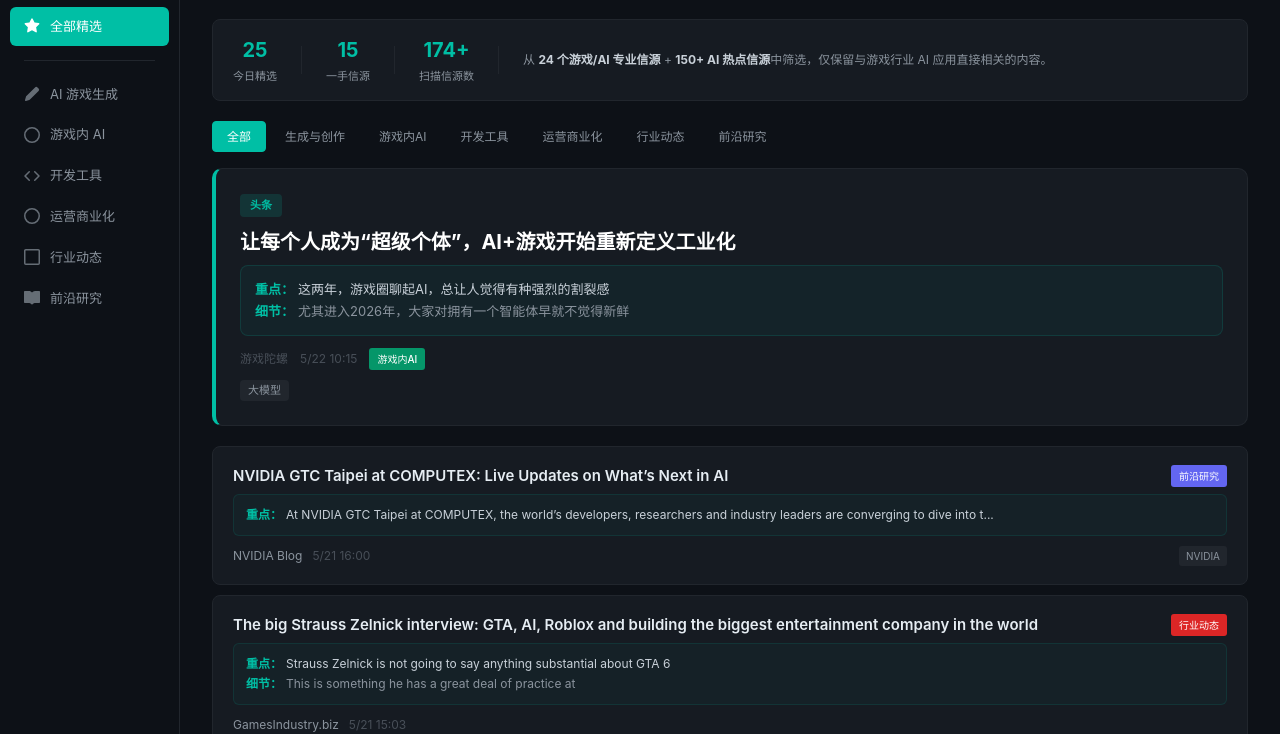
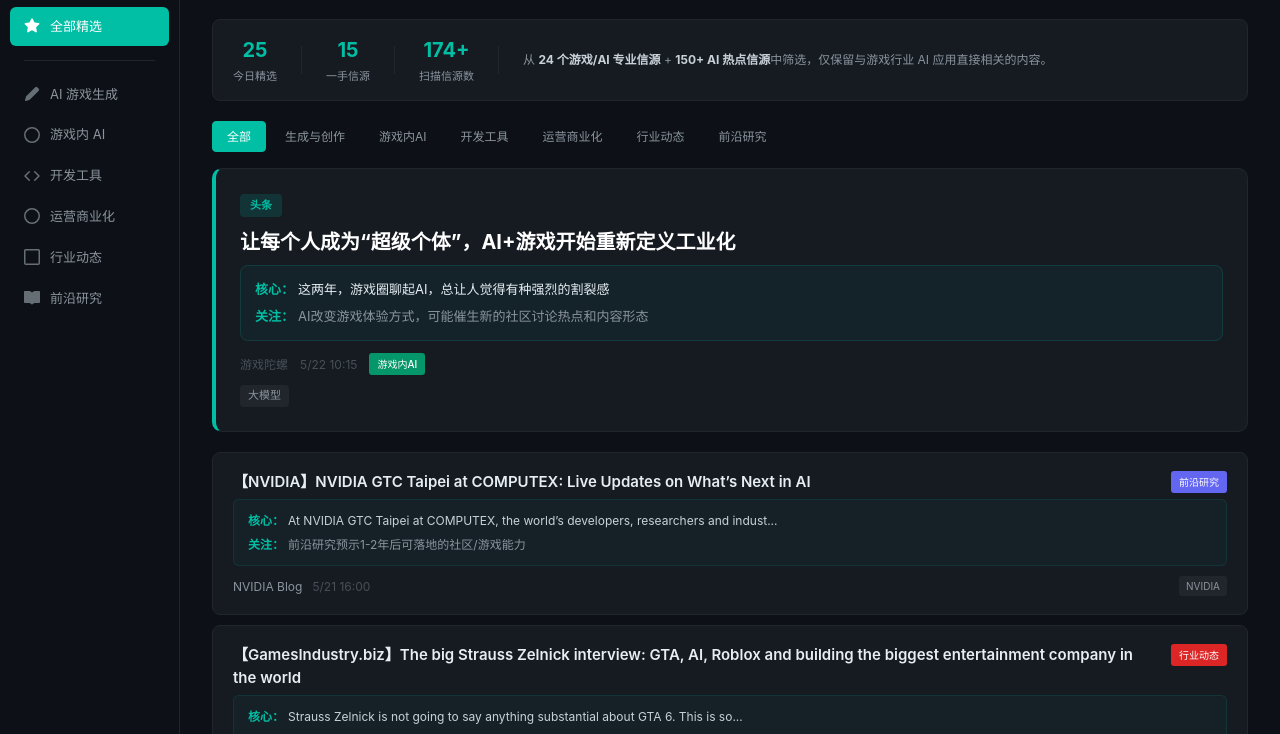
Before and after one commit to zhuhuimin0224-create/ai-game-news-, a plain HTML site: page index.html in a window 1280 px wide. Shown: the part 66-800 px from the top of the page. Drawn offline with Linux system fonts and the light colour scheme.

Commit message:
标题公司化+英文翻译+推荐理由板块化（核心/关注/数据）+关联微信游戏社区

```diff
--- a/index.html
+++ b/index.html
@@ -67,9 +67,12 @@ a:hover{text-decoration:underline}
 .headline .hl-title{font-size:20px;font-weight:700;color:#fff;line-height:1.5;margin-bottom:8px}
 .headline .hl-title a{color:inherit}
 .headline .hl-title a:hover{color:#58a6ff}
-.headline .hl-reason{font-size:13px;color:#c9d1d9;line-height:1.7;margin-bottom:12px;padding:12px 14px;background:rgba(0,191,165,0.05);border:1px solid rgba(0,191,165,0.15);border-radius:8px}
-.headline .hl-reason .reason-label{color:#00bfa5;font-weight:600;margin-right:4px}
-.headline .hl-reason .reason-detail{color:#8b949e}
+.headline .hl-reason{font-size:13px;color:#c9d1d9;line-height:1.8;margin-bottom:12px;padding:12px 14px;background:rgba(0,191,165,0.05);border:1px solid rgba(0,191,165,0.15);border-radius:8px}
+.headline .hl-reason .rl{color:#00bfa5;font-weight:600;margin-right:4px;white-space:nowrap}
+.headline .hl-reason .rv{color:#e6edf3}
+.headline .hl-reason .rd{color:#8b949e}
+.headline .hl-reason .row{display:flex;gap:0;margin-bottom:3px}
+.headline .hl-reason .row:last-child{margin-bottom:0}
 .headline .hl-summary{font-size:13px;color:#8b949e;line-height:1.7;margin-bottom:12px}
 .headline .hl-meta{display:flex;align-items:center;gap:12px;font-size:12px;color:#484f58}
 .headline .hl-tags{display:flex;gap:6px;margin-top:10px}
@@ -90,9 +93,12 @@ a:hover{text-decoration:underline}
 .cat-industry{background:#dc2626}
 .cat-research{background:#6366f1}
 
-.card-reason{font-size:12px;color:#c9d1d9;margin-bottom:10px;padding:10px 12px;background:rgba(0,191,165,0.04);border:1px solid rgba(0,191,165,0.12);border-radius:6px;line-height:1.7}
-.card-reason .reason-label{color:#00bfa5;font-weight:600;margin-right:4px}
-.card-reason .reason-detail{color:#8b949e}
+.card-reason{font-size:12px;color:#c9d1d9;margin-bottom:10px;padding:10px 14px;background:rgba(0,191,165,0.04);border:1px solid rgba(0,191,165,0.12);border-radius:6px;line-height:1.8}
+.card-reason .rl{color:#00bfa5;font-weight:600;margin-right:4px;white-space:nowrap}
+.card-reason .rv{color:#c9d1d9}
+.card-reason .rd{color:#8b949e}
+.card-reason .row{display:flex;gap:0;margin-bottom:2px}
+.card-reason .row:last-child{margin-bottom:0}
 .card-summary{display:none}
 .card-bottom{display:flex;align-items:center;justify-content:space-between;flex-wrap:wrap;gap:8px}
 .card-meta{display:flex;align-items:center;gap:10px;font-size:12px;color:#484f58}
@@ -282,9 +288,10 @@ function render(){
   if(headline){
     const cat=headline.category||'industry';
     const digest=makeDigest(headline);
+    const title=makeTitle(headline);
     html+=`<div class="headline">
       <span class="hl-badge">头条</span>
-      <div class="hl-title"><a href="${esc(headline.url||'#')}" target="_blank" rel="noopener">${esc(headline.title)}</a></div>
+      <div class="hl-title"><a href="${esc(headline.url||'#')}" target="_blank" rel="noopener">${title}</a></div>
       <div class="hl-reason">${digest}</div>
       <div class="hl-meta"><span class="source">${esc(headline.source||'')}</span><span>${fmtDate(headline.published_at)}</span><span class="card-cat cat-${cat}">${esc(CAT_SHORT[cat]||cat)}</span></div>
       ${headline.tags&&headline.tags.length?`<div class="hl-tags">${headline.tags.map(t=>`<span>${esc(t)}</span>`).join('')}</div>`:''}
@@ -310,9 +317,10 @@ function renderCards(items){
   return items.map(item=>{
     const cat=item.category||'industry';
     const digest=makeDigest(item);
+    const title=makeTitle(item);
     return `<div class="card">
       <div class="card-head">
-        <div class="card-title"><a href="${esc(item.url||'#')}" target="_blank" rel="noopener">${esc(item.title)}</a></div>
+        <div class="card-title"><a href="${esc(item.url||'#')}" target="_blank" rel="noopener">${title}</a></div>
         <span class="card-cat cat-${cat}">${esc(CAT_SHORT[cat]||cat)}</span>
       </div>
       <div class="card-reason">${digest}</div>
@@ -320,7 +328,6 @@ function renderCards(items){
         <div class="card-meta"><span class="source">${esc(item.source||'')}</span><span>${fmtDate(item.published_at)}</span></div>
         ${item.tags&&item.tags.length?`<div class="card-tags">${item.tags.map(t=>`<span>${esc(t)}</span>`).join('')}</div>`:''}
       </div>
-      ${item.trace_note?`<div class="card-repost">${esc(item.trace_note)}</div>`:''}
     </div>`;
   }).join('');
 }
@@ -343,64 +350,150 @@ function getItems(){
   return items;
 }
 
+/**
+ * makeTitle: 标题清晰化
+ * 1. 英文标题 → 用source + 中文摘要第一句改写
+ * 2. 中文标题不含公司名 → 前缀source
+ */
+function makeTitle(item){
+  const title=item.title||'';
+  const source=item.source||'';
+  const summary=item.summary||'';
+
+  // Detect English title (>50% ASCII)
+  const asciiRatio=title.replace(/[^\x00-\x7F]/g,'').length/Math.max(title.length,1);
+  if(asciiRatio>0.5){
+    // English title: use Chinese summary first sentence as title
+    if(summary){
+      const firstSentence=summary.split(/[。！？\n]/)[0].replace(/^\s*\S+\s*\d+\s*月\s*\d+\s*日[消息，]*/, '').trim();
+      if(firstSentence.length>8 && firstSentence.length<80){
+        // Extract company from source
+        const company=extractCompany(source,summary,title);
+        return esc(company?`【${company}】${firstSentence}`:`【${source}】${firstSentence}`);
+      }
+    }
+    // Fallback: prefix source
+    const company=extractCompany(source,summary,title);
+    return esc(`【${company||source}】${title}`);
+  }
+
+  // Chinese title: check if company name already present
+  const company=extractCompany(source,summary,title);
+  if(company && !title.includes(company) && title.length<60){
+    return esc(`【${company}】${title}`);
+  }
+  return esc(title);
+}
+
+/**
+ * extractCompany: 从source/summary/title中提取核心公司/平台名
+ */
+function extractCompany(source,summary,title){
+  // Known mappings
+  const known={'NVIDIA Blog':'NVIDIA','GamesIndustry.biz':'','TechCrunch':'','Unity Blog':'Unity','Unreal Engine Blog':'Epic/Unreal','DeepMind Blog':'Google DeepMind','Google Developers Blog':'Google','The Decoder':'','Hacker News':'','游戏陀螺':'','IT之家':'','IT之家（RSS）':'','游戏葡萄':'','36Kr':'','机器之心':''};
+  if(source in known && known[source])return known[source];
+
+  // Try to find company in title/summary
+  const companies=['Google','NVIDIA','Unity','Epic','育碧','腾讯','网易','米哈游','百度','微软','Xbox','PlayStation','Steam','Valve','EA','Take-Two','Riot','暴雪','任天堂','Nintendo','Meta','OpenAI','DeepSeek','Gemini'];
+  const combined=title+' '+summary.slice(0,200);
+  for(const c of companies){
+    if(combined.includes(c))return c;
+  }
+
+  // Use source's main entity
+  if(source.startsWith('X：')){
+    const match=source.match(/X：(.+?)[\s(（@]/);
+    return match?match[1]:source.replace('X：','');
+  }
+  return '';
+}
+
+/**
+ * makeDigest: 板块化推荐理由
+ * - 核心：一句话说清楚发生了什么（最短的事实陈述）
+ * - 关注：对微信游戏社区可能的价值/启示
+ * - 数据：关键数字（如有）
+ */
+function makeDigest(item){
+  const summary=(item.summary||'').replace(/\n+/g,' ').replace(/\s+/g,' ').trim();
+  if(!summary)return item.recommendation?`<div class="row"><span class="rl">核心：</span><span class="rv">${esc(item.recommendation)}</span></div>`:'';
+
+  // Extract first factual sentence (skip "IT之家X月X日消息" prefix)
+  let cleaned=summary.replace(/^(IT之家|IT之家了解到|据.*?报道)[^，。]*[，,]\s*/,'');
+  const sentences=cleaned.split(/(?<=[。！？])\s*/).filter(s=>s.length>6);
+
+  // Core fact: first sentence, trimmed
+  let core=sentences[0]||cleaned.slice(0,100);
+  core=core.replace(/[。！？]+$/,'');
+  if(core.length>80)core=core.slice(0,80)+'...';
+
+  // Key numbers/data
+  let dataPoint='';
+  const allText=summary;
+  const numMatches=allText.match(/\d[\d,.]*\s*[%％亿万美元倍人次条款个家]+/g);
+  if(numMatches&&numMatches.length>0){
+    dataPoint=numMatches.slice(0,3).join('、');
+  }
+
+  // Relevance to WeChat Game Community
+  const relevance=getRelevance(item);
+
+  let html=`<div class="row"><span class="rl">核心：</span><span class="rv">${esc(core)}</span></div>`;
+  if(relevance){
+    html+=`<div class="row"><span class="rl">关注：</span><span class="rd">${esc(relevance)}</span></div>`;
+  }
+  if(dataPoint){
+    html+=`<div class="row"><span class="rl">数据：</span><span class="rd">${esc(dataPoint)}</span></div>`;
+  }
+  return html;
+}
+
+/**
+ * getRelevance: 根据分类和内容，生成对微信游戏社区的关联说明
+ */
+function getRelevance(item){
+  const cat=item.category;
+  const text=(item.title+' '+(item.summary||'')).toLowerCase();
+
+  // Category-specific relevance
+  if(cat==='in-game'){
+    if(text.includes('npc'))return'智能NPC技术可提升社区内游戏讨论深度和UGC创作素材';
+    if(text.includes('ugc')||text.includes('创作'))return'玩家创作工具降低内容生产门槛，直接利好社区UGC生态';
+    if(text.includes('ai生成')||text.includes('世界模型'))return'AI生成游戏内容意味着更多可分享的独特体验，利好社区话题';
+    return'AI改变游戏体验方式，可能催生新的社区讨论热点和内容形态';
+  }
+  if(cat==='creation'){
+    if(text.includes('art')||text.includes('美术'))return'AI美术降本增效，关注是否影响社区原创内容价值判定';
+    return'AI创作工具迭代可能改变社区内容生产模式';
+  }
+  if(cat==='dev-tools'){
+    if(text.includes('dlss')||text.includes('画质'))return'画质技术影响玩家游戏体验，可作为社区科普/讨论内容方向';
+    if(text.includes('引擎')||text.includes('engine'))return'引擎能力升级意味着更多高质量游戏产出，间接影响社区内容供给';
+    return'开发工具进展影响游戏品质和产出效率';
+  }
+  if(cat==='ops'){
+    if(text.includes('推荐')||text.includes('分发'))return'AI分发逻辑直接影响社区内容曝光机制，值得参考';
+    if(text.includes('play')||text.includes('商店'))return'应用商店AI化改变用户发现游戏的路径，影响社区导流价值';
+    return'运营侧AI实践可为社区智能推荐和用户分层提供参考';
+  }
+  if(cat==='industry'){
+    if(text.includes('融资')||text.includes('invest'))return'资本动向预示行业未来重点方向';
+    if(text.includes('裁员')||text.includes('layoff'))return'行业人力结构变化反映AI对游戏生产模式的实质冲击';
+    if(text.includes('战略')||text.includes('strategy'))return'大厂AI战略调整可能影响合作生态和平台竞争格局';
+    return'行业格局变化可能影响社区生态和合作方向';
+  }
+  if(cat==='research'){
+    if(text.includes('图灵')||text.includes('turing')||text.includes('对话'))return'对话AI突破直接影响社区智能客服、AI陪伴等场景可行性';
+    if(text.includes('多智能体')||text.includes('multi-agent'))return'多智能体技术可能催生新型多人互动游戏形态，影响社区玩法';
+    return'前沿研究预示1-2年后可落地的社区/游戏能力';
+  }
+  return'';
+}
+
 function fmtDate(iso){
   if(!iso)return'';
   try{const d=new Date(iso);return`${d.getMonth()+1}/${d.getDate()} ${String(d.getHours()).padStart(2,'0')}:${String(d.getMinutes()).padStart(2,'0')}`}catch(e){return''}
 }
-
-/**
- * makeDigest: 从 summary 中提取"重点"和"细节"
- * 重点 = 第一句话（核心事实）
- * 细节 = 关键数字、公司名、产品名等具体信息
- */
-function makeDigest(item){
-  const summary=item.summary||'';
-  if(!summary)return item.recommendation?`<span class="reason-label">重点：</span>${esc(item.recommendation)}`:'';
-
-  // Split into sentences
-  const text=summary.replace(/\n+/g,' ').replace(/\s+/g,' ').trim();
-  // Split on Chinese/English sentence boundaries
-  const sentences=text.split(/(?<=[。！？.!?])\s*/).filter(s=>s.length>4);
-
-  let keyPoint='';
-  let details='';
-
-  if(sentences.length>=2){
-    // First sentence = key point
-    keyPoint=sentences[0].replace(/[。.]+$/,'');
-    // Extract detail: find sentences with numbers, percentages, money, company names
-    const detailSentences=sentences.slice(1);
-    // Pick the sentence with most concrete info (numbers, %, $, etc)
-    const scored=detailSentences.map(s=>{
-      let score=0;
-      if(/\d+/.test(s))score+=2;
-      if(/%|亿|万|美元|倍/.test(s))score+=3;
-      if(/发布|上线|推出|支持|新增|开放/.test(s))score+=1;
-      return{s,score};
-    }).sort((a,b)=>b.score-a.score);
-
-    if(scored.length>0&&scored[0].score>0){
-      details=scored[0].s.replace(/[。.]+$/,'');
-      // Truncate if too long
-      if(details.length>100)details=details.slice(0,100)+'...';
-    }else{
-      // Just take second sentence
-      details=detailSentences[0].replace(/[。.]+$/,'');
-      if(details.length>100)details=details.slice(0,100)+'...';
-    }
-  }else{
-    // Single sentence or short text, use as key point
-    keyPoint=text.replace(/[。.]+$/,'');
-    if(keyPoint.length>120)keyPoint=keyPoint.slice(0,120)+'...';
-  }
-
-  let html=`<span class="reason-label">重点：</span>${esc(keyPoint)}`;
-  if(details){
-    html+=`<br><span class="reason-detail"><span class="reason-label">细节：</span>${esc(details)}</span>`;
-  }
-  return html;
-}
-
 function esc(s){if(!s)return'';const d=document.createElement('div');d.textContent=s;return d.innerHTML}
 function toISO(d){return`${d.getFullYear()}-${String(d.getMonth()+1).padStart(2,'0')}-${String(d.getDate()).padStart(2,'0')}`}
 
```
